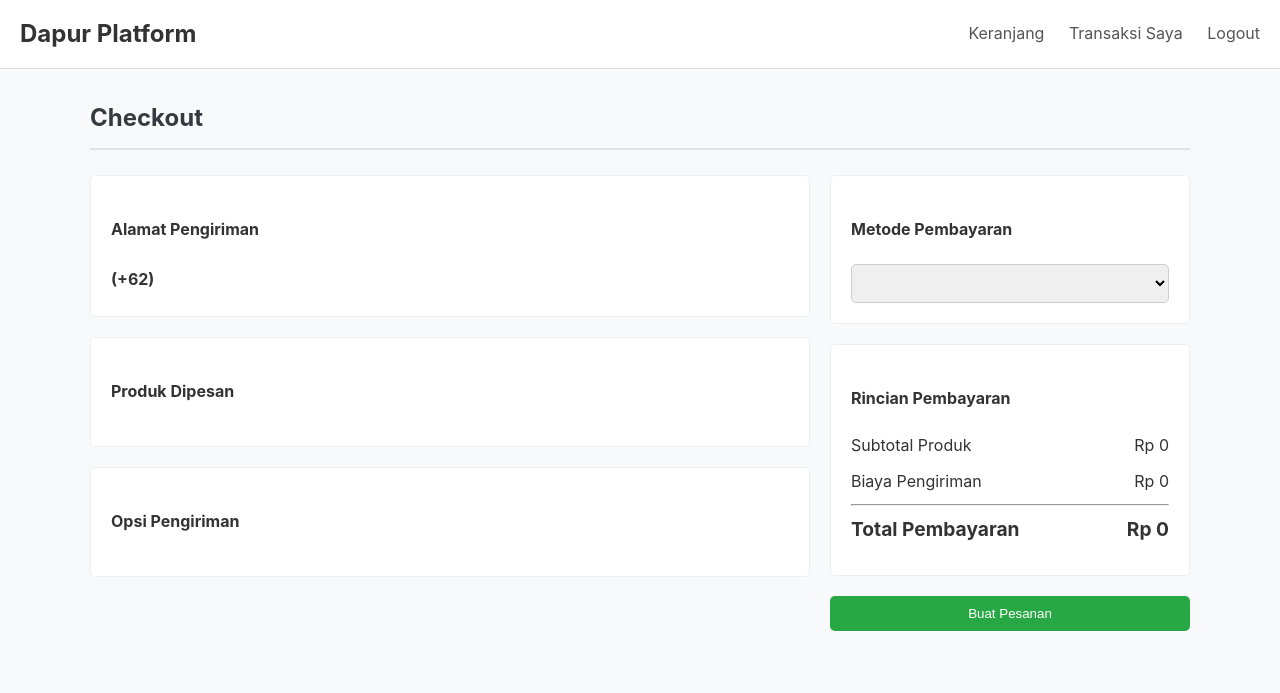
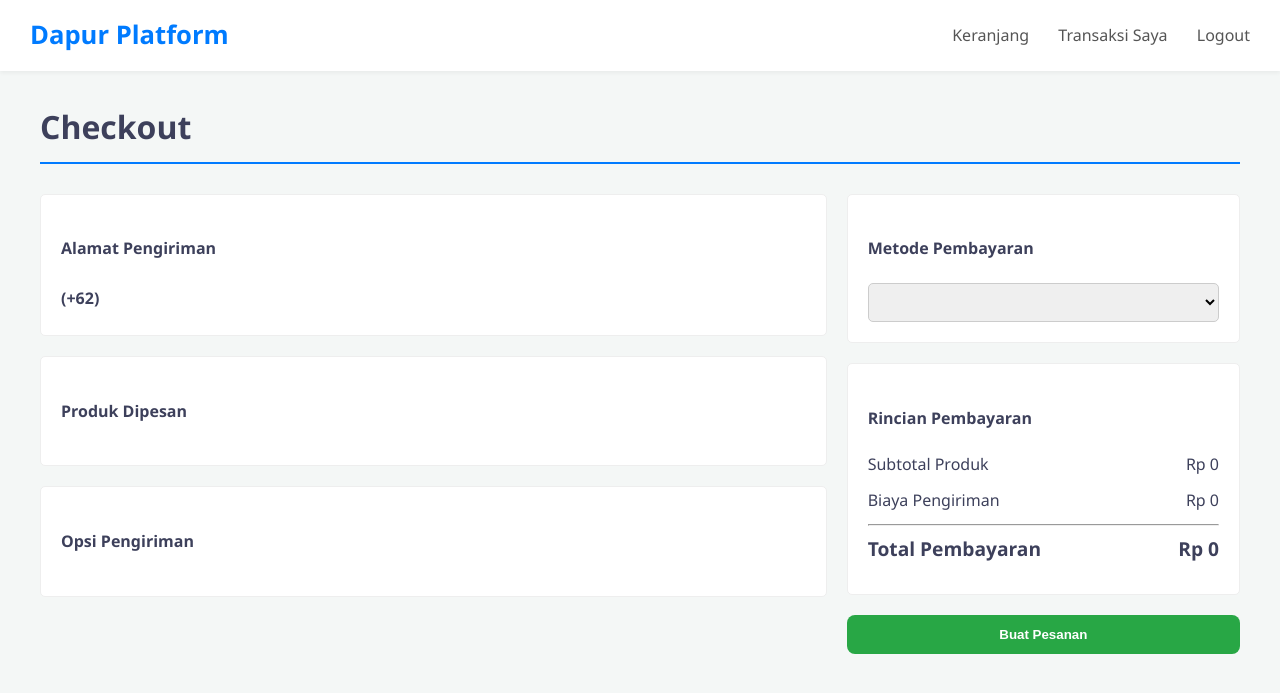
Before and after one commit to K4elL09/Proyek_PlatformC, a CodeIgniter 4 app: the page made by app/Views/checkout_page.php in a window 1280 px wide. Shown: the top 693 px of the page. Run offline with PHP 8.4 and a stand-in for CodeIgniter, Linux system fonts and the light colour scheme; the template is opened without the code that fills it, so the values that code supplies are empty; some libraries are stand-ins or nearby versions.

Commit message:
ubah css

```diff
--- a/public/css/style.css
+++ b/public/css/style.css
@@ -1,82 +1,102 @@
+:root {
+    --primary-color: #007bff;
+    --primary-hover: #0056b3;
+    --success-color: #28a745;
+    --danger-color: #dc3545;
+    --light-gray: #f4f7f6;
+    --text-color: #3d405b;
+    --border-color: #e0e0e0;
+    --card-shadow: 0 4px 6px rgba(0, 0, 0, 0.1);
+    --card-hover-shadow: 0 8px 20px rgba(0, 0, 0, 0.15);
+    --border-radius: 8px;
+}
+
 body {
-    font-family: -apple-system, BlinkMacSystemFont, "Segoe UI", Roboto, "Helvetica Neue", Arial, sans-serif;
-    background-color: #f8f9fa;
-    color: #333;
+    font-family: 'Segoe UI', 'Roboto', 'Helvetica Neue', Arial, sans-serif;
+    background-color: var(--light-gray);
+    color: var(--text-color);
     margin: 0;
     line-height: 1.6;
+    -webkit-font-smoothing: antialiased;
+    -moz-osx-font-smoothing: grayscale;
 }
 
 .container {
-    max-width: 1100px;
-    margin: 20px auto;
+    max-width: 1200px;
+    margin: 30px auto;
     padding: 0 20px;
+}
+
+h2 {
+    font-size: 2em;
+    font-weight: 600;
+    color: var(--text-color);
+    border-bottom: 2px solid var(--primary-color);
+    padding-bottom: 10px;
+    margin-bottom: 30px;
 }
 
 .navbar {
     background: #fff;
-    padding: 15px 20px;
-    border-bottom: 1px solid #ddd;
-    margin-bottom: 30px;
+    padding: 15px 30px;
+    box-shadow: 0 2px 4px rgba(0,0,0,0.05);
     display: flex;
     justify-content: space-between;
     align-items: center;
+    position: sticky;
+    top: 0;
+    z-index: 1000;
 }
 
 .navbar .brand {
-    font-size: 1.5em;
-    font-weight: bold;
-    color: #333;
+    font-size: 1.6em;
+    font-weight: 700;
+    color: var(--primary-color);
     text-decoration: none;
 }
 
 .navbar .nav-links a {
     color: #555;
     text-decoration: none;
-    margin-left: 20px;
-    font-size: 1em;
+    margin-left: 25px;
+    font-weight: 500;
+    transition: color 0.3s ease;
 }
 
 .navbar .nav-links a:hover {
-    color: #007bff;
-}
-
-h2 {
-    color: #343a40;
-    border-bottom: 2px solid #dee2e6;
-    padding-bottom: 10px;
-    margin-bottom: 25px;
+    color: var(--primary-color);
 }
 
 .product-grid {
     display: grid;
-    grid-template-columns: repeat(auto-fill, minmax(250px, 1fr));
-    gap: 25px;
+    grid-template-columns: repeat(auto-fill, minmax(260px, 1fr));
+    gap: 30px;
 }
 
 .product-card {
     background: #fff;
-    border: 1px solid #e9ecef;
-    border-radius: 8px;
+    border: 1px solid var(--border-color);
+    border-radius: var(--border-radius);
     overflow: hidden;
-    box-shadow: 0 2px 5px rgba(0,0,0,0.05);
-    transition: transform 0.2s, box-shadow 0.2s;
+    box-shadow: var(--card-shadow);
+    transition: transform 0.3s ease, box-shadow 0.3s ease;
     display: flex;
     flex-direction: column;
 }
 
 .product-card:hover {
-    transform: translateY(-5px);
-    box-shadow: 0 4px 15px rgba(0,0,0,0.1);
+    transform: translateY(-8px);
+    box-shadow: var(--card-hover-shadow);
 }
 
 .product-card img {
     width: 100%;
-    height: 200px;
+    height: 220px;
     object-fit: cover;
 }
 
 .product-card-body {
-    padding: 15px;
+    padding: 20px;
     flex-grow: 1;
     display: flex;
     flex-direction: column;
@@ -84,144 +104,146 @@ h2 {
 
 .product-card-body h3 {
     margin-top: 0;
-    font-size: 1.2em;
+    margin-bottom: 10px;
+    font-size: 1.25em;
+    font-weight: 600;
+}
+
+.product-card-body p {
+    font-size: 0.95em;
+    color: #6c757d;
+    flex-grow: 1;
 }
 
 .product-card-body .price {
-    color: #007bff;
-    font-weight: bold;
-    font-size: 1.3em;
-    margin-top: auto;
+    color: var(--primary-color);
+    font-weight: 700;
+    font-size: 1.5em;
+    margin-top: 15px;
     margin-bottom: 15px;
 }
 
 .btn {
     display: inline-block;
-    padding: 10px 15px;
-    background-color: #007bff;
+    padding: 12px 20px;
+    background-color: var(--primary-color);
     color: #fff;
+    font-weight: 600;
     text-align: center;
     text-decoration: none;
     border: none;
-    border-radius: 5px;
+    border-radius: var(--border-radius);
     cursor: pointer;
-    transition: background-color 0.2s;
+    transition: all 0.3s ease;
 }
 
 .btn:hover {
-    background-color: #0056b3;
+    background-color: var(--primary-hover);
+    transform: translateY(-2px);
+    box-shadow: 0 4px 8px rgba(0,0,0,0.1);
 }
 
-.btn-success {
-    background-color: #28a745;
-}
-.btn-success:hover {
-    background-color: #218838;
+.btn:active {
+    transform: translateY(0);
+    box-shadow: none;
 }
 
-.btn-danger {
-    background-color: #dc3545;
-}
-.btn-danger:hover {
-    background-color: #c82333;
-}
+.btn-success { background-color: var(--success-color); }
+.btn-success:hover { background-color: #218838; }
 
+.btn-danger { background-color: var(--danger-color); }
+.btn-danger:hover { background-color: #c82333; }
 
 .data-table {
     width: 100%;
     border-collapse: collapse;
     background: #fff;
-    box-shadow: 0 2px 5px rgba(0,0,0,0.05);
+    border-radius: var(--border-radius);
+    overflow: hidden;
+    box-shadow: var(--card-shadow);
 }
 
 .data-table th, .data-table td {
-    border: 1px solid #ddd;
-    padding: 12px 15px;
+    padding: 15px 20px;
     text-align: left;
+    border-bottom: 1px solid var(--border-color);
 }
 
 .data-table th {
-    background-color: #f2f2f2;
+    background-color: #f8f9fa;
+    font-weight: 600;
+}
+
+.data-table tr:last-child td {
+    border-bottom: none;
+}
+
+.data-table tr:hover {
+    background-color: #f8f9fa;
 }
 
 .data-table img {
-    width: 60px;
-    height: 60px;
+    width: 65px;
+    height: 65px;
     object-fit: cover;
-    border-radius: 5px;
+    border-radius: var(--border-radius);
     vertical-align: middle;
-    margin-right: 10px;
-}
-
-.cart-total {
-    margin-top: 20px;
-    text-align: right;
-    font-size: 1.5em;
-}
-
-.cart-actions {
-    margin-top: 20px;
-    display: flex;
-    justify-content: flex-end;
-    gap: 10px;
 }
 
 .login-form {
-    max-width: 400px;
+    max-width: 450px;
     margin: 50px auto;
-    padding: 30px;
+    padding: 40px;
     background: #fff;
-    border: 1px solid #ddd;
-    border-radius: 8px;
-    box-shadow: 0 2px 10px rgba(0,0,0,0.1);
+    border-radius: var(--border-radius);
+    box-shadow: var(--card-hover-shadow);
 }
 
 .login-form input[type="text"], .login-form input[type="password"] {
     width: 100%;
-    padding: 10px;
-    margin-bottom: 15px;
-    border: 1px solid #ccc;
-    border-radius: 4px;
+    padding: 12px;
+    margin-bottom: 20px;
+    border: 1px solid var(--border-color);
+    border-radius: var(--border-radius);
     box-sizing: border-box;
+    transition: border-color 0.3s ease, box-shadow 0.3s ease;
 }
 
-.login-form .error {
-    color: #dc3545;
-    margin-top: 15px;
-    text-align: center;
+.login-form input[type="text"]:focus, .login-form input[type="password"]:focus {
+    outline: none;
+    border-color: var(--primary-color);
+    box-shadow: 0 0 0 3px rgba(0, 123, 255, 0.25);
 }
 
 .alert {
     padding: 15px 20px;
     margin-bottom: 20px;
     border: 1px solid transparent;
-    border-radius: 5px;
+    border-radius: var(--border-radius);
     position: relative;
     opacity: 1;
     transition: opacity 0.5s;
+    box-shadow: 0 2px 4px rgba(0,0,0,0.1);
 }
 
 .alert-success {
-    color: #155724;
-    background-color: #d4edda;
-    border-color: #c3e6cb;
+    color: #0f5132;
+    background-color: #d1e7dd;
+    border-color: #badbcc;
 }
 
 .close-btn {
     position: absolute;
-    top: 10px;
-    right: 15px;
-    font-size: 22px;
+    top: 50%;
+    right: 20px;
+    transform: translateY(-50%);
+    font-size: 24px;
     font-weight: bold;
-    line-height: 1;
-    color: #000;
-    text-shadow: 0 1px 0 #fff;
-    opacity: 0.5;
     cursor: pointer;
-    border: none;
-    background: transparent;
+    color: inherit;
+    transition: opacity 0.3s ease;
 }
 
 .close-btn:hover {
-    opacity: 1;
+    opacity: 0.7;
 }
```
